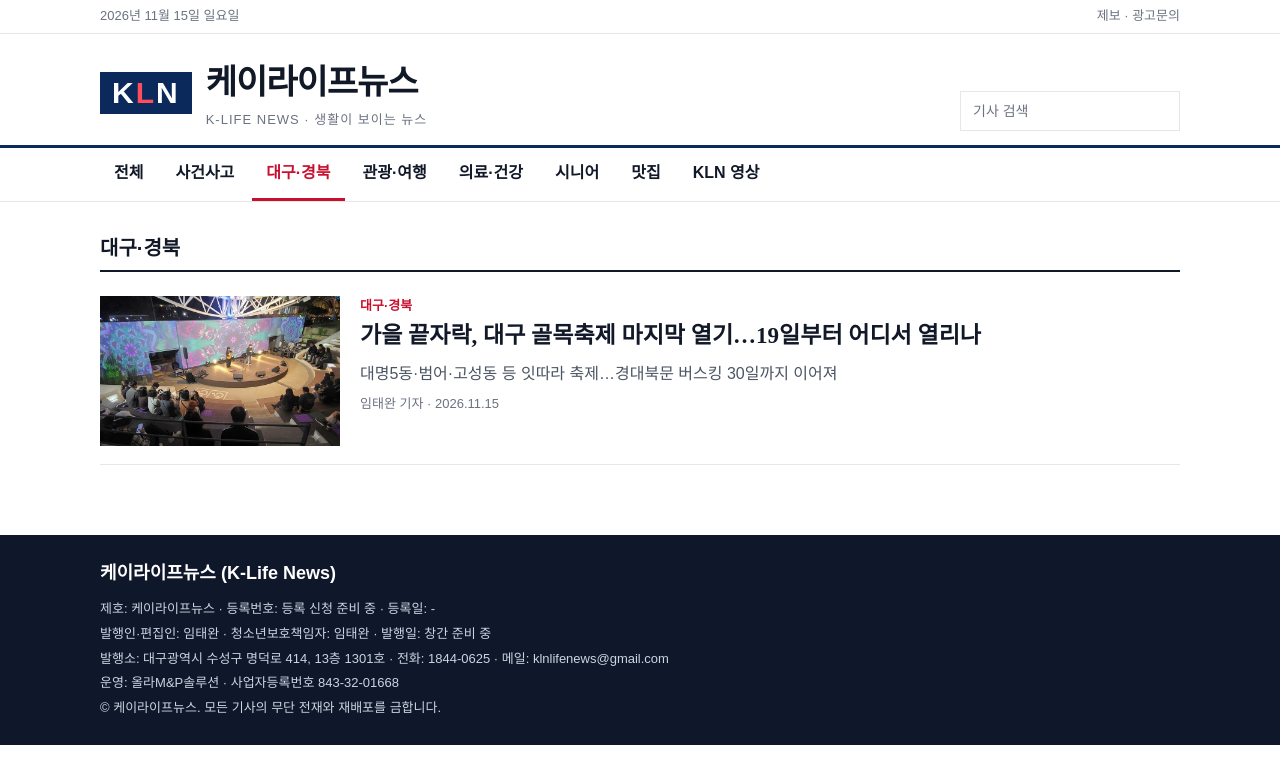
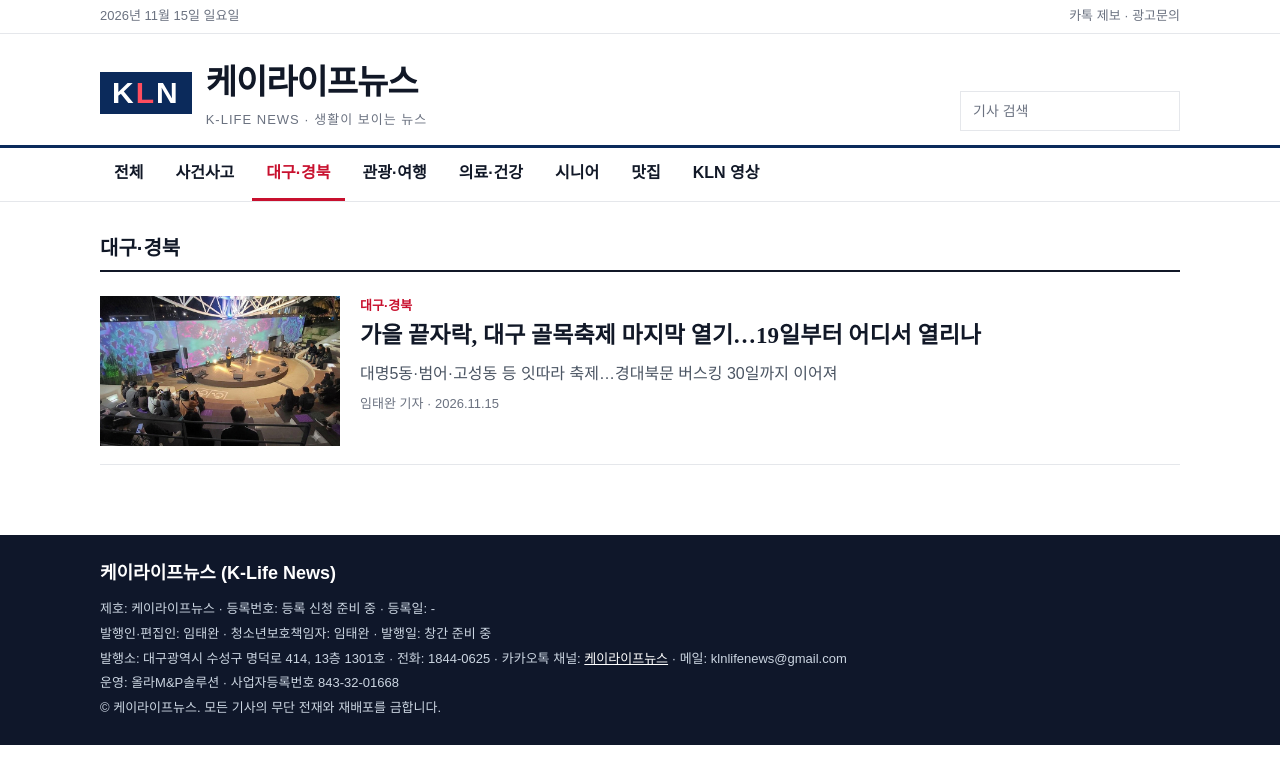
Before and after one commit to taewan4567-pixel/klnnews, a plain HTML site: page category/daegu.html in a window 1280 px wide. Drawn offline with Linux system fonts and the light colour scheme.

Commit message:
카톡 채널 연결

```diff
--- a/category/daegu.html
+++ b/category/daegu.html
@@ -74,7 +74,7 @@ footer .info{margin-top:10px;line-height:1.9}
 .empty{color:var(--muted);font-size:17px;padding:30px 0}.ytbtn{display:inline-block;background:#c8102e;color:#fff;font-weight:700;padding:12px 20px}</style>
 </head>
 <body>
-<div class="topbar"><div class="wrap"><span id="today"></span><span>제보 · 광고문의</span></div></div>
+<div class="topbar"><div class="wrap"><span id="today"></span><a href="http://pf.kakao.com/_UENNX/chat" target="_blank" rel="noopener">카톡 제보 · 광고문의</a></div></div>
 <header class="mast"><div class="wrap">
   <a class="logo" href="/"><span class="mark">K<b>L</b>N</span><span><div class="name">케이라이프뉴스</div><div class="sub">K-LIFE NEWS · 생활이 보이는 뉴스</div></span></a>
   <div class="search">기사 검색</div>
@@ -85,7 +85,7 @@ footer .info{margin-top:10px;line-height:1.9}
   <div class="info">
     제호: 케이라이프뉴스 · 등록번호: 등록 신청 준비 중 · 등록일: -<br>
     발행인·편집인: 임태완 · 청소년보호책임자: 임태완 · 발행일: 창간 준비 중<br>
-    발행소: 대구광역시 수성구 명덕로 414, 13층 1301호 · 전화: 1844-0625 · 메일: klnlifenews@gmail.com<br>
+    발행소: 대구광역시 수성구 명덕로 414, 13층 1301호 · 전화: 1844-0625 · 카카오톡 채널: <a href="http://pf.kakao.com/_UENNX" target="_blank" rel="noopener" style="color:#fff;text-decoration:underline">케이라이프뉴스</a> · 메일: klnlifenews@gmail.com<br>
     운영: 올라M&amp;P솔루션 · 사업자등록번호 843-32-01668<br>
     © 케이라이프뉴스. 모든 기사의 무단 전재와 재배포를 금합니다.
   </div>
```
Also changed, not shown: category/food.html (+2 -2 lines), category/health.html (+2 -2 lines), category/incident.html (+2 -2 lines), category/senior.html (+2 -2 lines), category/travel.html (+2 -2 lines), category/video.html (+2 -2 lines).
